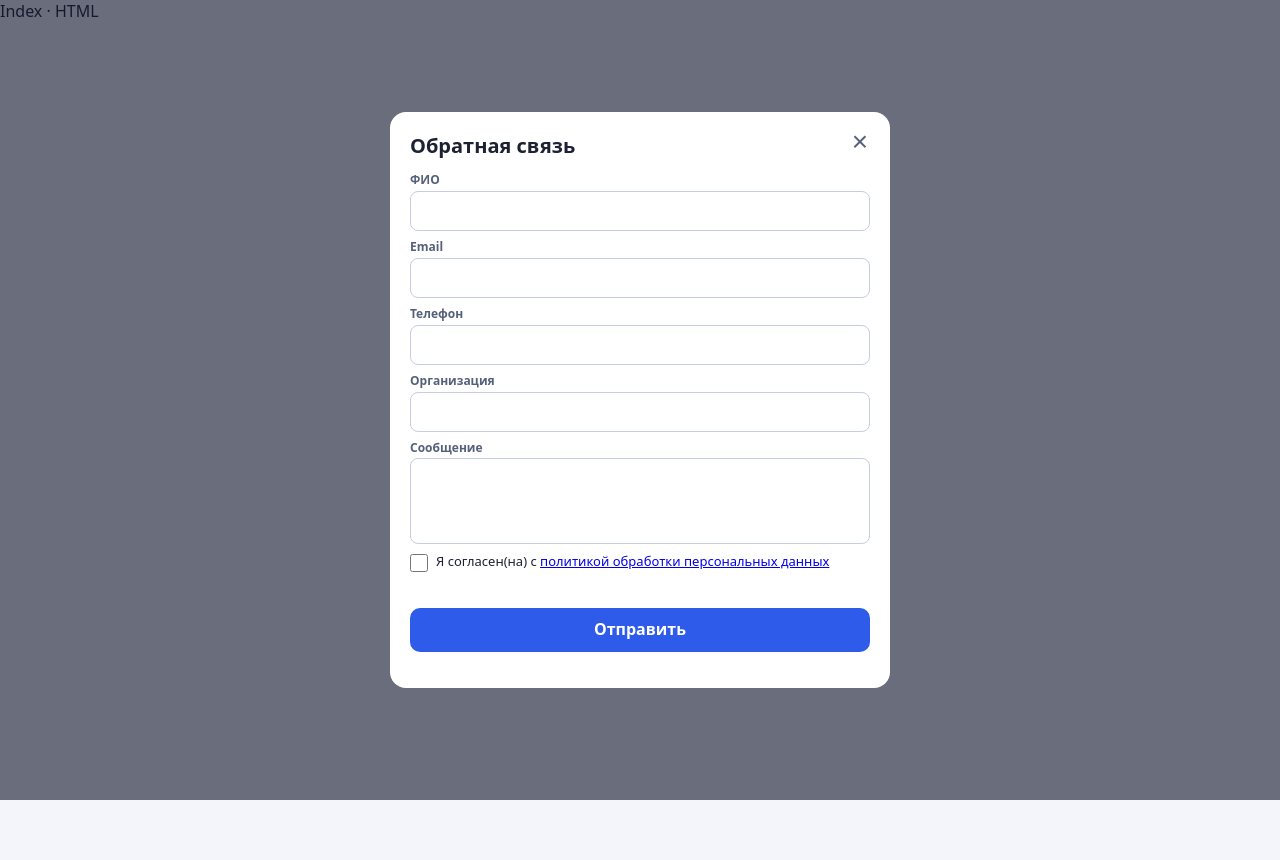
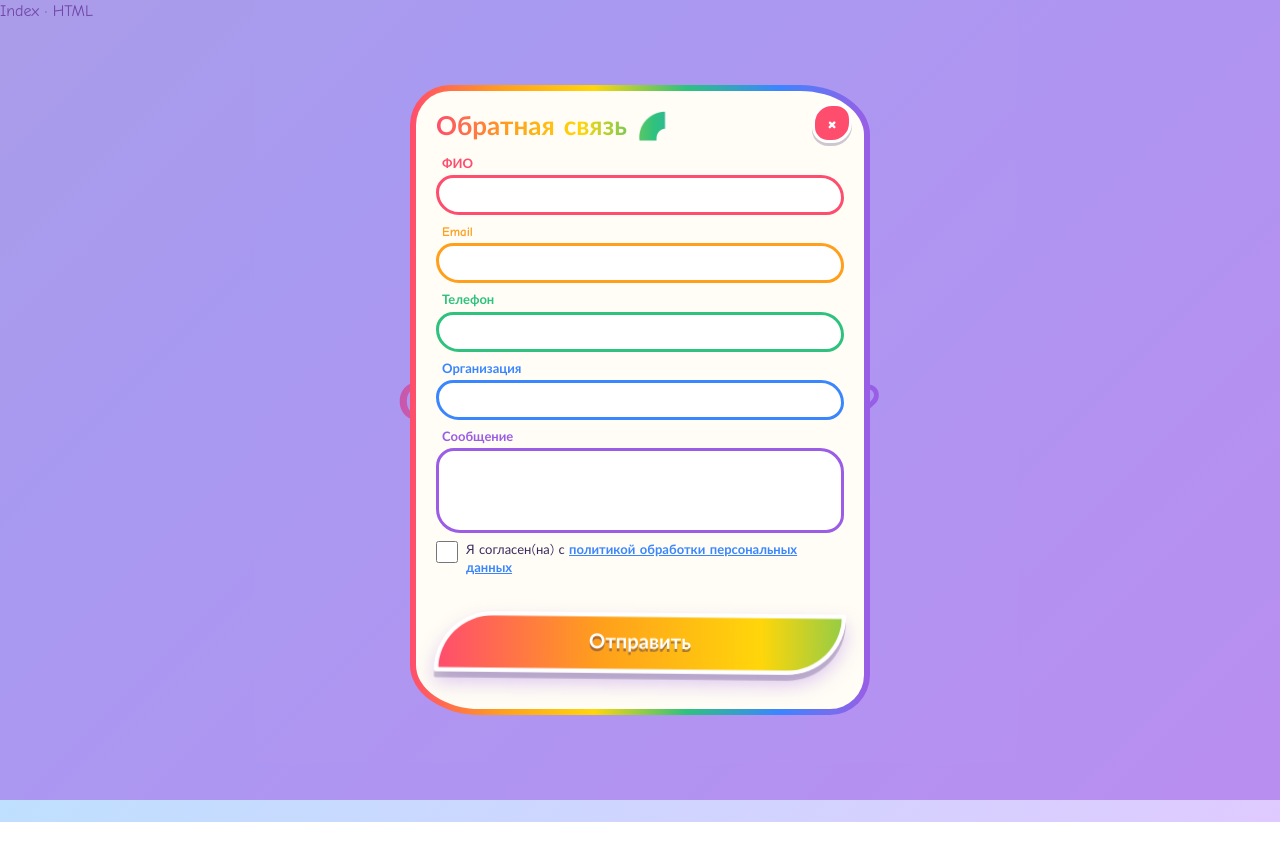
Before and after one commit to viktor7iwo/zadanie_8, a plain HTML site: page index.html in a window 1280 px wide. Both pictures are taken after a click on the button "Написать нам". After the commit the page ends 822 px from the top, so only its background shows below. Drawn offline with Linux system fonts and the light colour scheme.

Commit message:
style.css

```diff
--- a/style.css
+++ b/style.css
@@ -1,66 +1,186 @@
-
-Style · CSS
 * {
     box-sizing: border-box;
 }
 
+:root {
+    --red: #ff4d6d;
+    --orange: #ff9f1c;
+    --yellow: #ffd60a;
+    --green: #2ec27e;
+    --blue: #3a86ff;
+    --purple: #9b5de5;
+    --pink: #ff6bd6;
+    --rainbow: linear-gradient(90deg, var(--red), var(--orange), var(--yellow), var(--green), var(--blue), var(--purple));
+    --ink: #3b2a5e;
+}
+
 body {
+    animation: sky 14s ease infinite;
+    background: linear-gradient(135deg, #ffd1dc, #ffe9a8, #c8f7c5, #b9e4ff, #e2c8ff, #ffd1dc);
+    background-size: 400% 400%;
+    color: var(--ink);
+    font-family: "Comic Sans MS", "Chalkboard SE", "Comic Neue", "Marker Felt", "Trebuchet MS", sans-serif;
+    line-height: 1.4;
     margin: 0;
-    background: #f3f5fb;
-    color: #1c2233;
-    font-family: system-ui, -apple-system, "Segoe UI", Roboto, Arial, sans-serif;
-    line-height: 1.4;
 }
 
 body.no-scroll {
     overflow: hidden;
 }
 
+@keyframes sky {
+    0% {
+        background-position: 0% 50%;
+    }
+
+    50% {
+        background-position: 100% 50%;
+    }
+
+    100% {
+        background-position: 0% 50%;
+    }
+}
+
+@keyframes wobble {
+    0%,
+    100% {
+        transform: rotate(0deg) scale(1);
+    }
+
+    25% {
+        transform: rotate(-4deg) scale(1.06);
+    }
+
+    75% {
+        transform: rotate(4deg) scale(1.06);
+    }
+}
+
+@keyframes bounce {
+    0%,
+    100% {
+        transform: translateY(0);
+    }
+
+    50% {
+        transform: translateY(-10px);
+    }
+}
+
+@keyframes pop {
+    0% {
+        opacity: 0;
+        transform: scale(0.7) rotate(-4deg);
+    }
+
+    100% {
+        opacity: 1;
+        transform: scale(1) rotate(0deg);
+    }
+}
+
 .page {
     align-items: center;
     display: flex;
     flex-direction: column;
-    gap: 12px;
+    gap: 14px;
     justify-content: center;
     min-height: 100vh;
     padding: 24px;
     text-align: center;
 }
 
+.page::before {
+    animation: bounce 2.4s ease-in-out infinite;
+    content: "\1F308  \2B50  \1F388";
+    font-size: 44px;
+    letter-spacing: 6px;
+}
+
+.page h1 {
+    background: var(--rainbow);
+    -webkit-background-clip: text;
+    background-clip: text;
+    color: transparent;
+    font-size: clamp(30px, 8vw, 52px);
+    line-height: 1.15;
+    margin: 0;
+}
+
+.page p {
+    font-size: 18px;
+    font-weight: 700;
+    margin: 0;
+}
+
 .page--text {
-    margin: 0 auto;
+    background: #fff;
+    border: 5px solid var(--purple);
+    border-radius: 30px 60px 30px 60px;
+    margin: 24px auto;
     max-width: 640px;
+    min-height: 0;
     text-align: left;
 }
 
+.page--text::before {
+    content: "\1F984";
+}
+
+.page--text a {
+    color: var(--blue);
+    font-weight: 700;
+}
+
 .btn {
-    background: #2f5bea;
-    border: 0;
-    border-radius: 10px;
+    animation: wobble 3s ease-in-out infinite;
+    background: var(--rainbow);
+    background-size: 200% 100%;
+    border: 4px solid #fff;
+    border-radius: 60% 40% 55% 45% / 55% 60% 40% 45%;
+    box-shadow: 0 6px 0 rgba(59, 42, 94, 0.25), 0 10px 20px rgba(155, 93, 229, 0.35);
     color: #fff;
     cursor: pointer;
     font: inherit;
-    font-weight: 600;
-    min-height: 44px;
-    padding: 10px 24px;
+    font-size: 20px;
+    font-weight: 700;
+    min-height: 52px;
+    padding: 12px 34px;
+    text-shadow: 0 2px 0 rgba(59, 42, 94, 0.45);
+    transition: background-position 0.4s, box-shadow 0.15s, transform 0.15s;
 }
 
 .btn:hover {
-    background: #2448c4;
+    animation-play-state: paused;
+    background-position: 100% 0;
+    transform: scale(1.1) rotate(-3deg);
+}
+
+.btn:active {
+    box-shadow: 0 2px 0 rgba(59, 42, 94, 0.25);
+    transform: translateY(4px);
+}
+
+.btn:focus-visible {
+    outline: 4px dashed var(--purple);
+    outline-offset: 4px;
 }
 
 .btn:disabled {
+    animation: none;
     cursor: wait;
     opacity: 0.6;
 }
 
 .btn--wide {
+    border-radius: 999px 28px 999px 28px;
     width: 100%;
 }
 
 .popup {
     align-items: center;
-    background: rgba(15, 20, 40, 0.6);
+    background: rgba(155, 93, 229, 0.55);
     display: flex;
     inset: 0;
     justify-content: center;
@@ -74,36 +194,58 @@ body.no-scroll {
 }
 
 .popup__panel {
-    background: #fff;
-    border-radius: 16px;
+    animation: pop 0.35s ease-out;
+    background:
+        linear-gradient(#fffdf5, #fffdf5) padding-box,
+        var(--rainbow) border-box;
+    border: 6px solid transparent;
+    border-radius: 40px 70px 40px 70px / 40px 50px 40px 50px;
     display: flex;
     flex-direction: column;
     max-height: 100%;
     max-width: 460px;
     outline: none;
     overflow-y: auto;
-    padding: 20px;
+    padding: 18px 20px 20px;
     position: relative;
     width: 100%;
 }
 
 .popup__title {
-    font-size: 20px;
-    margin: 0 36px 12px 0;
+    background: var(--rainbow);
+    -webkit-background-clip: text;
+    background-clip: text;
+    color: transparent;
+    font-size: 26px;
+    margin: 0 44px 10px 0;
+}
+
+.popup__title::after {
+    content: " \1F308";
 }
 
 .popup__close {
-    background: none;
-    border: 0;
-    color: #55607a;
+    background: var(--red);
+    border: 3px solid #fff;
+    border-radius: 50% 40% 50% 40%;
+    box-shadow: 0 3px 0 rgba(59, 42, 94, 0.25);
+    color: #fff;
     cursor: pointer;
-    font-size: 28px;
+    font: inherit;
+    font-size: 26px;
+    font-weight: 700;
     height: 40px;
     line-height: 1;
+    padding: 0;
     position: absolute;
-    right: 10px;
-    top: 10px;
+    right: 12px;
+    top: 12px;
+    transition: transform 0.2s;
     width: 40px;
+}
+
+.popup__close:hover {
+    transform: rotate(90deg) scale(1.15);
 }
 
 .form {
@@ -115,9 +257,31 @@ body.no-scroll {
 }
 
 .field {
+    --tone: var(--blue);
+
     display: flex;
     flex-direction: column;
     gap: 2px;
+}
+
+.field:nth-child(1) {
+    --tone: var(--red);
+}
+
+.field:nth-child(2) {
+    --tone: var(--orange);
+}
+
+.field:nth-child(3) {
+    --tone: var(--green);
+}
+
+.field:nth-child(4) {
+    --tone: var(--blue);
+}
+
+.field:nth-child(5) {
+    --tone: var(--purple);
 }
 
 .field--grow {
@@ -126,20 +290,22 @@ body.no-scroll {
 }
 
 .field__label {
-    color: #55607a;
-    font-size: 12px;
-    font-weight: 600;
+    color: var(--tone);
+    font-size: 13px;
+    font-weight: 700;
+    padding-left: 6px;
 }
 
 .field input,
 .field textarea {
     background: #fff;
-    border: 1px solid #c6cde0;
-    border-radius: 8px;
-    color: inherit;
+    border: 3px solid var(--tone);
+    border-radius: 18px 24px 18px 24px;
+    color: var(--ink);
     font: inherit;
     font-size: 16px;
-    padding: 8px 10px;
+    padding: 6px 12px;
+    transition: box-shadow 0.2s, transform 0.2s;
     width: 100%;
 }
 
@@ -155,8 +321,9 @@ body.no-scroll {
 
 .field input:focus,
 .field textarea:focus {
-    border-color: #2f5bea;
-    outline: 2px solid rgba(47, 91, 234, 0.25);
+    box-shadow: 0 0 0 4px rgba(255, 214, 10, 0.55);
+    outline: none;
+    transform: scale(1.02);
 }
 
 .agree {
@@ -167,28 +334,35 @@ body.no-scroll {
 }
 
 .agree input {
+    accent-color: var(--pink);
     flex: none;
-    height: 18px;
-    margin: 2px 0 0;
-    width: 18px;
+    height: 22px;
+    margin: 0;
+    width: 22px;
+}
+
+.agree a {
+    color: var(--blue);
+    font-weight: 700;
 }
 
 .status {
     font-size: 14px;
+    font-weight: 700;
     margin: 0;
     min-height: 20px;
 }
 
 .status--info {
-    color: #55607a;
+    color: var(--purple);
 }
 
 .status--success {
-    color: #1b7f3b;
+    color: #14833b;
 }
 
 .status--error {
-    color: #c0262d;
+    color: #d6254d;
 }
 
 @media (max-width: 600px) {
@@ -198,19 +372,20 @@ body.no-scroll {
 
     .popup__panel {
         border-radius: 0;
+        border-width: 5px;
         height: 100%;
         max-width: none;
-        padding: 12px 16px;
+        padding: 10px 14px 12px;
     }
 
     .popup__title {
-        font-size: 18px;
-        margin-bottom: 8px;
+        font-size: 21px;
+        margin-bottom: 6px;
     }
 
     .popup__close {
-        right: 6px;
-        top: 6px;
+        right: 8px;
+        top: 8px;
     }
 
     .field--grow {
@@ -220,7 +395,7 @@ body.no-scroll {
 
 @media (max-height: 640px) {
     .form {
-        gap: 6px;
+        gap: 5px;
     }
 
     .field input {
@@ -231,3 +406,12 @@ body.no-scroll {
         min-height: 16px;
     }
 }
+
+@media (prefers-reduced-motion: reduce) {
+    *,
+    *::before,
+    *::after {
+        animation: none !important;
+        transition: none !important;
+    }
+}
```
